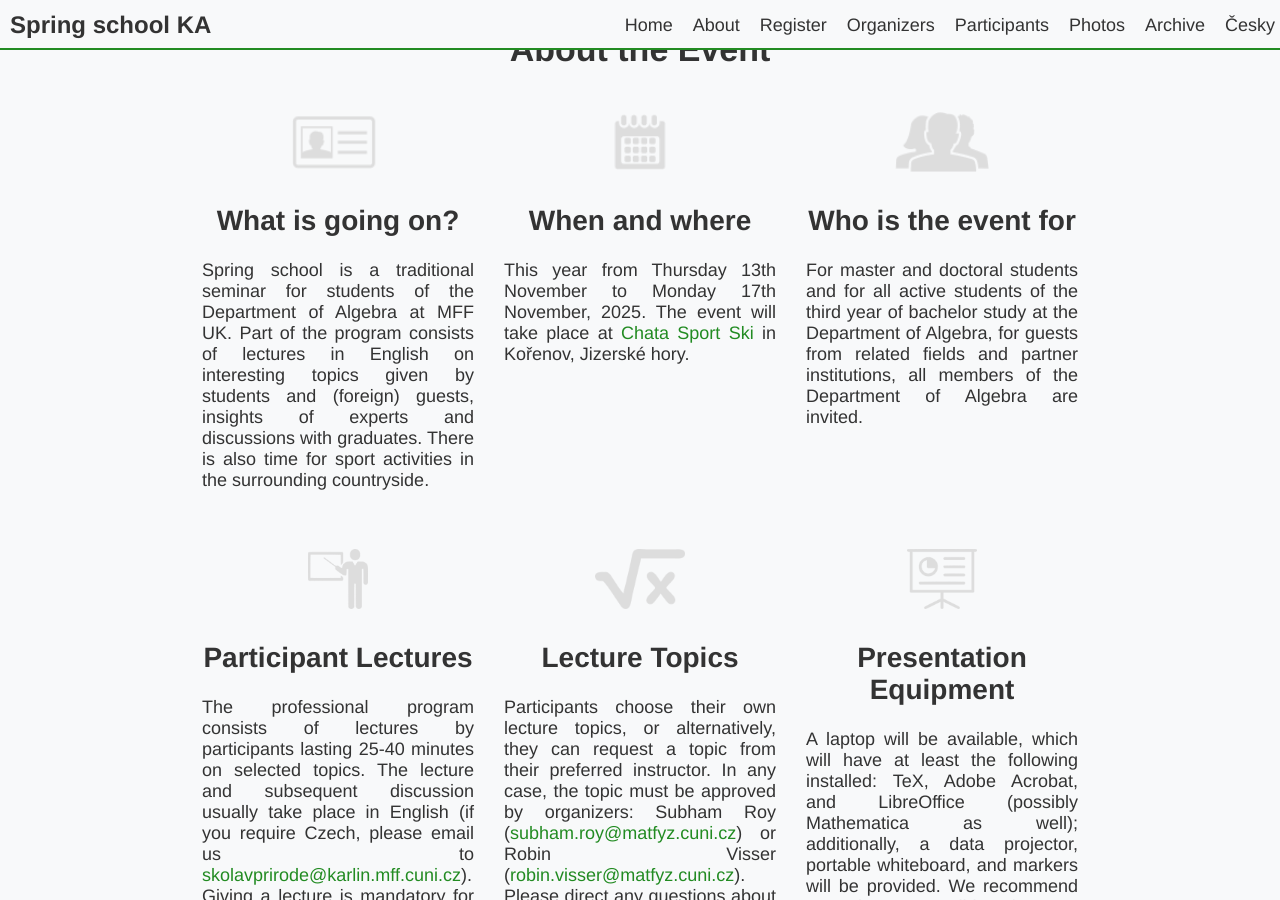
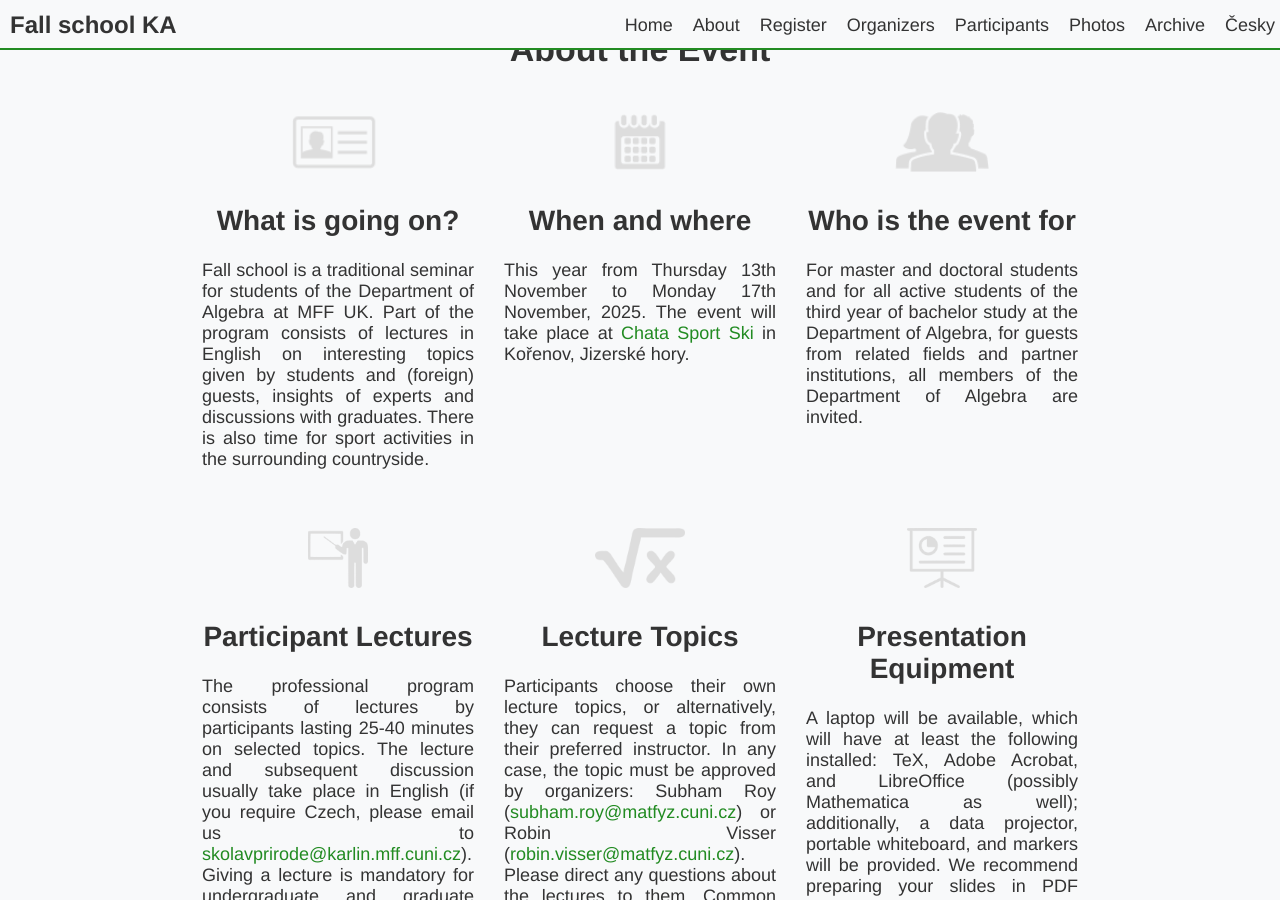
Before and after one commit to ondrachwiedziuk/skolavprirodenew, a Jekyll site: the page built from en.md, in a window 1280 px wide and 900 px high, scrolled down 943 px. Built offline with Jekyll 4.4.1, drawn with Linux system fonts in a browser that asks for light colours; some of the changed text lies outside the part shown.

Commit message:
Spring -> Fall

```diff
--- a/_includes/navbar.html
+++ b/_includes/navbar.html
@@ -3,7 +3,7 @@
 		{%- if page.lang == "cs" -%}
 			Škola v přírodě KA
 		{%- else -%}
-			Spring school KA
+			Fall school KA
 		{%- endif -%}
 	</h1>
 	<!-- Hamburger Checkbox -->
```
Also changed, not shown: _langs/cs/topics.md (+1 -1 lines), _langs/en/about.md (+1 -1 lines), _langs/en/frontpage.md (+1 -1 lines), _langs/en/topics.md (+1 -1 lines).
